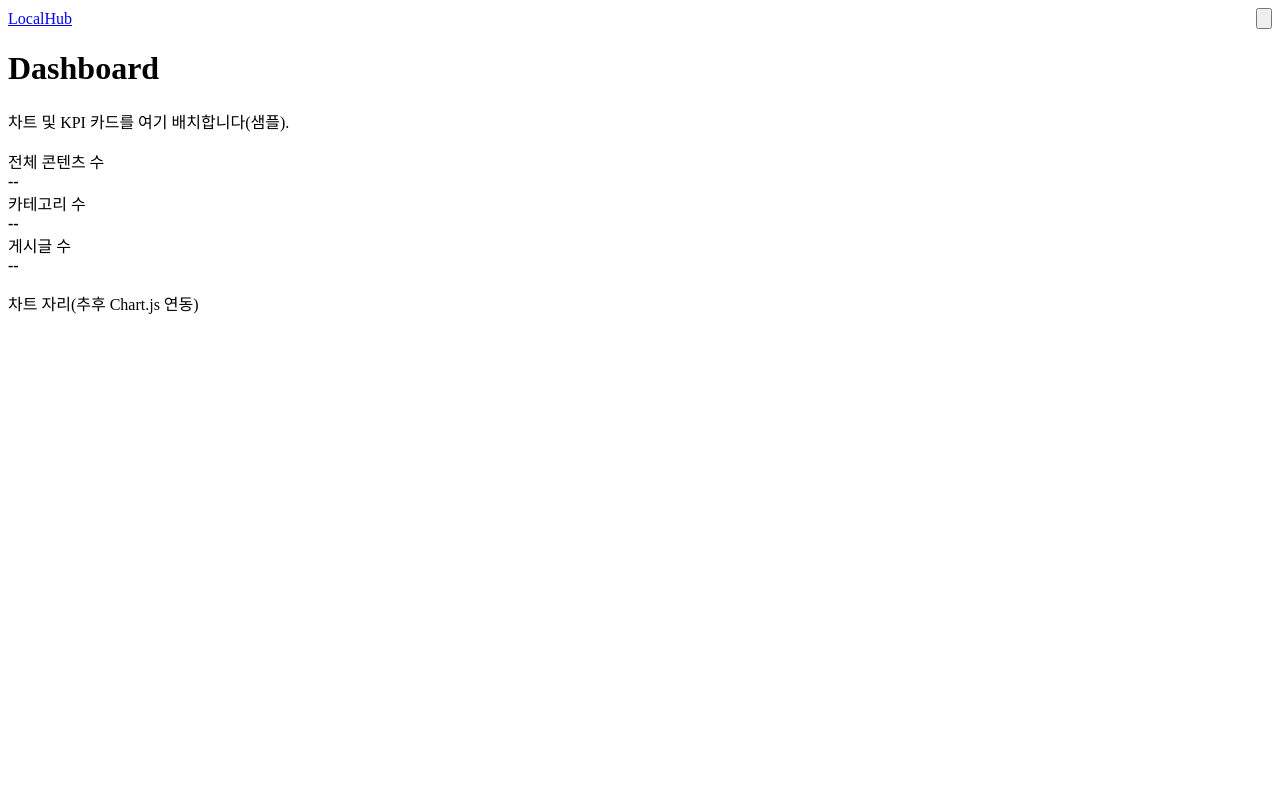
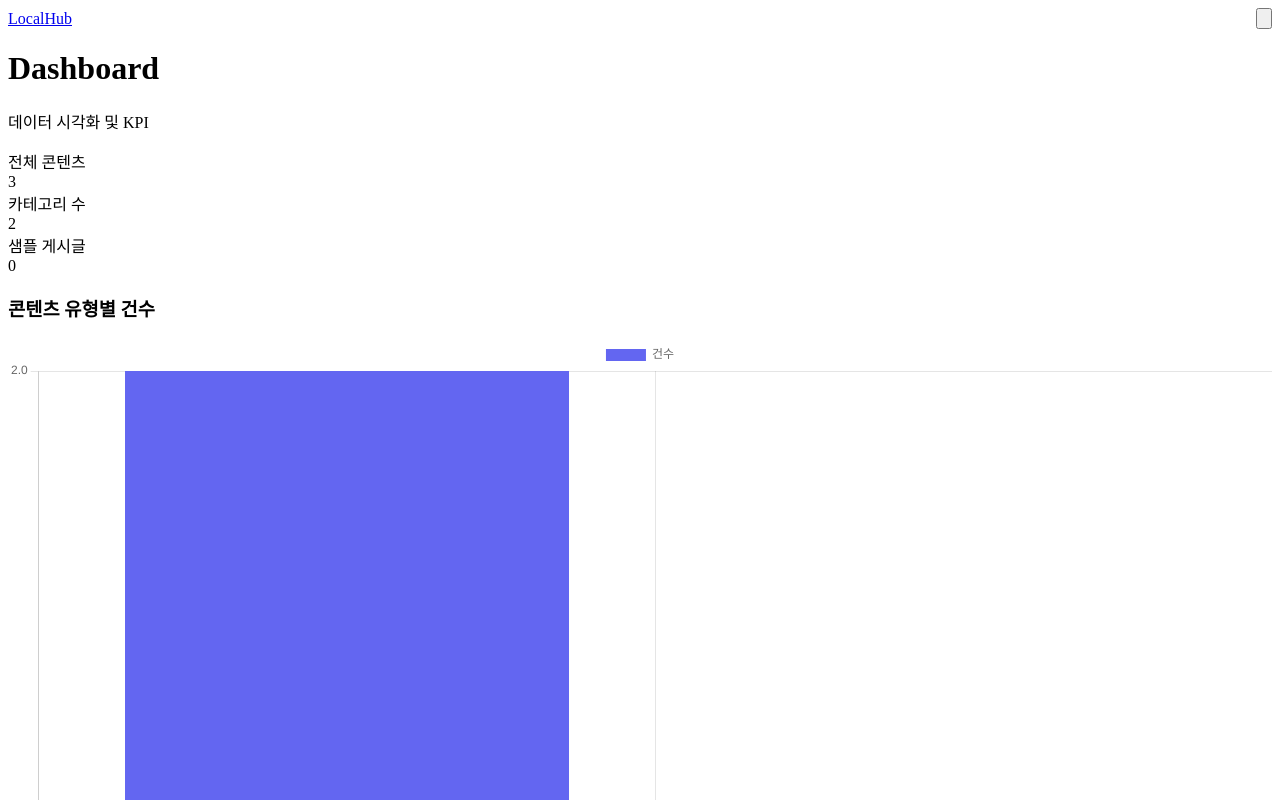
Before and after one commit to SSAFY-Team1/Commu_Prj, a Vue app: page /dashboard in a window 1280 px wide. Shown: the top 800 px of the page. Built offline with nearby package versions, Linux system fonts and the light colour scheme.

Commit message:
feat(dashboard/chatbot): add charts and loading state

```diff
--- a/src/components/Chatbot.vue
+++ b/src/components/Chatbot.vue
@@ -28,20 +28,21 @@ export default {
     const open = ref(false)
     const messages = ref([])
     const input = ref('')
+    const loading = ref(false)
 
     async function send() {
       if (!input.value.trim()) return
       const userText = input.value.trim()
       messages.value.push({ role: 'user', text: userText })
       input.value = ''
-      messages.value.push({ role: 'system', text: 'Loading...' })
+      loading.value = true
       try {
         const res = await sendChat(userText, {})
-        messages.value.pop()
         messages.value.push({ role: 'bot', text: res?.answer || '응답 없음' })
       } catch (e) {
-        messages.value.pop()
         messages.value.push({ role: 'bot', text: '오류가 발생했습니다.' })
+      } finally {
+        loading.value = false
       }
     }
 
@@ -49,3 +50,7 @@ export default {
   }
 }
 </script>
+
+<style scoped>
+.chat-loading { display: flex; align-items: center; gap: 0.5rem }
+</style>
--- a/src/views/DashboardView.vue
+++ b/src/views/DashboardView.vue
@@ -1,25 +1,79 @@
 <template>
   <div>
     <h1 class="text-2xl font-bold mb-4">Dashboard</h1>
-    <p class="mb-4">차트 및 KPI 카드를 여기 배치합니다(샘플).</p>
+    <p class="mb-4">데이터 시각화 및 KPI</p>
 
     <div class="grid grid-cols-1 md:grid-cols-3 gap-4">
-      <div class="p-4 bg-white rounded shadow">전체 콘텐츠 수<br/><strong>--</strong></div>
-      <div class="p-4 bg-white rounded shadow">카테고리 수<br/><strong>--</strong></div>
-      <div class="p-4 bg-white rounded shadow">게시글 수<br/><strong>--</strong></div>
+      <KpiCard label="전체 콘텐츠" :value="total" />
+      <KpiCard label="카테고리 수" :value="categoryCount" />
+      <KpiCard label="샘플 게시글" :value="postCount" />
     </div>
 
-    <div class="mt-6 p-4 bg-white rounded shadow">
-      <p>차트 자리(추후 Chart.js 연동)</p>
-      <canvas id="chart" class="w-full h-64"></canvas>
+    <div class="mt-6 grid grid-cols-1 md:grid-cols-2 gap-4">
+      <div class="p-4 bg-white rounded shadow">
+        <h3 class="mb-2 font-semibold">콘텐츠 유형별 건수</h3>
+        <canvas ref="barCanvas" class="w-full h-64"></canvas>
+      </div>
+
+      <div class="p-4 bg-white rounded shadow">
+        <h3 class="mb-2 font-semibold">카테고리 비율</h3>
+        <canvas ref="doughnutCanvas" class="w-full h-64"></canvas>
+      </div>
     </div>
   </div>
 </template>
 
-<script>
-export default {
-  mounted() {
-    // Chart.js 연동은 필요 시 추가
+<script setup>
+import { ref, onMounted, onBeforeUnmount } from 'vue'
+import { loadSampleData } from '../utils/dataLoader'
+import Chart from 'chart.js/auto'
+import KpiCard from '../components/KpiCard.vue'
+
+const barCanvas = ref(null)
+const doughnutCanvas = ref(null)
+let charts = []
+
+const total = ref('--')
+const categoryCount = ref('--')
+const postCount = ref('--')
+
+function groupByCategory(items) {
+  const map = new Map()
+  items.forEach(i => {
+    const k = i.category || '알수없음'
+    map.set(k, (map.get(k) || 0) + 1)
+  })
+  return map
+}
+
+onMounted(async () => {
+  const data = await loadSampleData()
+  total.value = data.length
+  postCount.value = 0 // no posts integration yet
+  const map = groupByCategory(data)
+  categoryCount.value = map.size
+
+  const labels = Array.from(map.keys())
+  const values = Array.from(map.values())
+
+  if (barCanvas.value) {
+    const ctx = barCanvas.value.getContext('2d')
+    charts.push(new Chart(ctx, {
+      type: 'bar',
+      data: { labels, datasets: [{ label: '건수', data: values, backgroundColor: '#6366f1' }] },
+      options: { responsive: true, maintainAspectRatio: false }
+    }))
   }
-}
+
+  if (doughnutCanvas.value) {
+    const ctx2 = doughnutCanvas.value.getContext('2d')
+    charts.push(new Chart(ctx2, {
+      type: 'doughnut',
+      data: { labels, datasets: [{ data: values, backgroundColor: ['#6366f1','#ef4444','#10b981','#f59e0b','#8b5cf6'] }] },
+      options: { responsive: true, maintainAspectRatio: false }
+    }))
+  }
+})
+
+onBeforeUnmount(() => { charts.forEach(c => c.destroy()) })
 </script>
```
